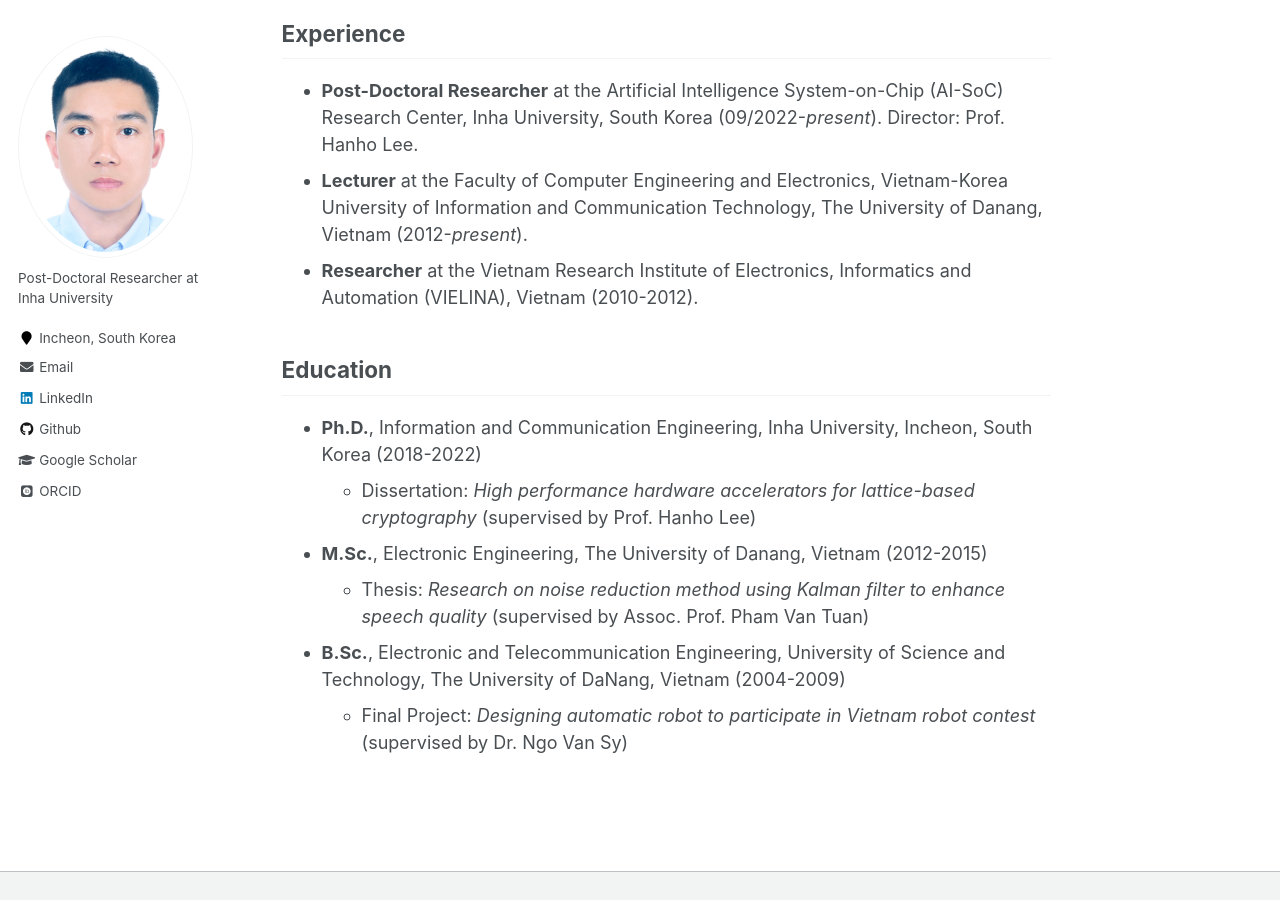
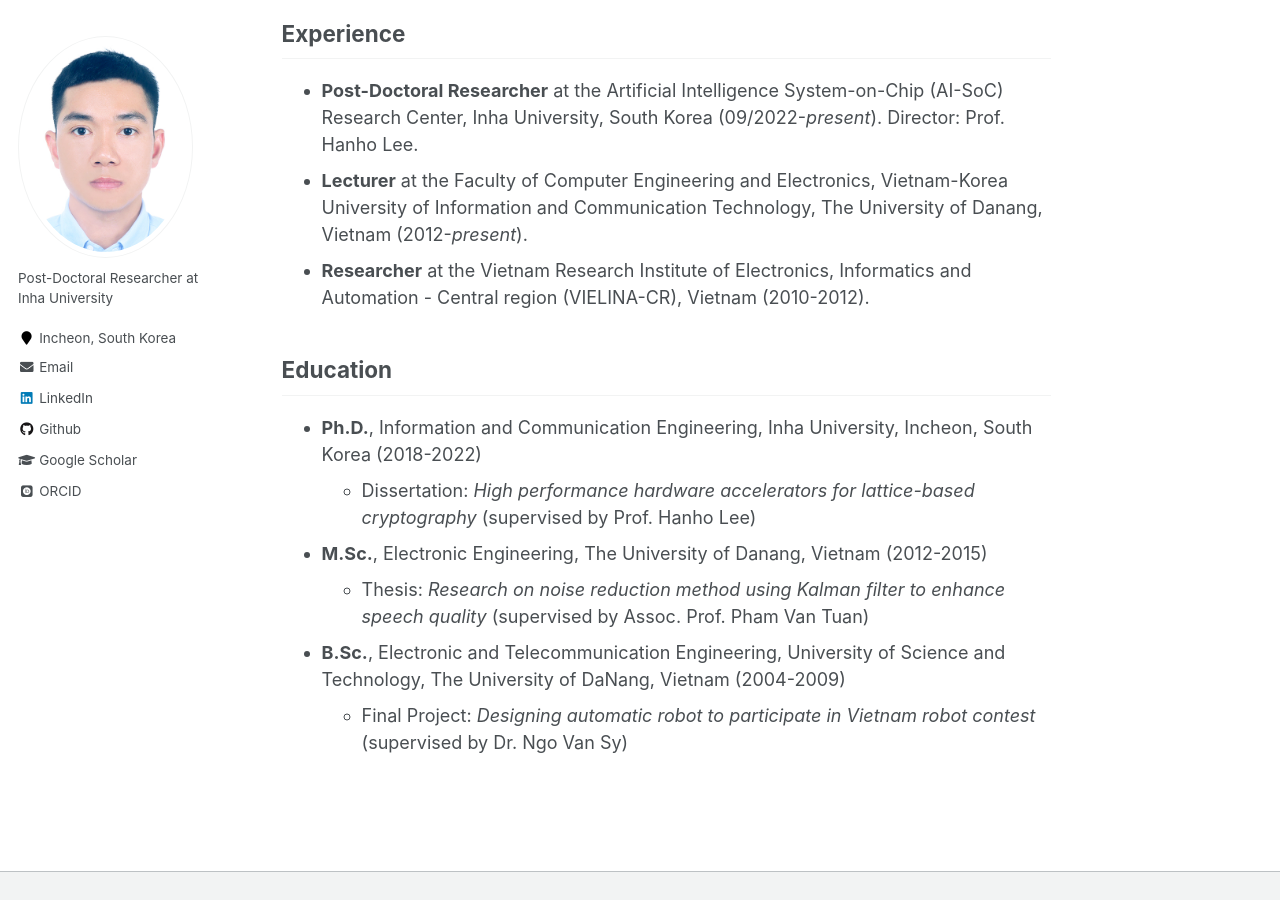
Before and after one commit to phapdn/phapdn.github.io, a Jekyll site: the page built from _pages/about.md, in a window 1280 px wide and 900 px high, scrolled down 610 px. Built offline with Jekyll 4.4.1, drawn with Linux system fonts in a browser that asks for light colours; some web fonts are replaced.

Commit message:
Update about.md

```diff
--- a/_pages/about.md
+++ b/_pages/about.md
@@ -28,7 +28,7 @@ My primary research interests include algorithms and architectures for:
 
 * <b>Post-Doctoral Researcher</b> at the Artificial Intelligence System-on-Chip (AI-SoC) Research Center, Inha University, South Korea (09/2022-*present*). Director: Prof. Hanho Lee.
 * <b>Lecturer</b> at the Faculty of Computer Engineering and Electronics, Vietnam-Korea University of Information and Communication Technology, The University of Danang, Vietnam (2012-*present*).
-* <b>Researcher</b> at the Vietnam Research Institute of Electronics, Informatics and Automation (VIELINA), Vietnam (2010-2012).
+* <b>Researcher</b> at the Vietnam Research Institute of Electronics, Informatics and Automation - Central region (VIELINA-CR), Vietnam (2010-2012).
 
 
 ## Education
```
